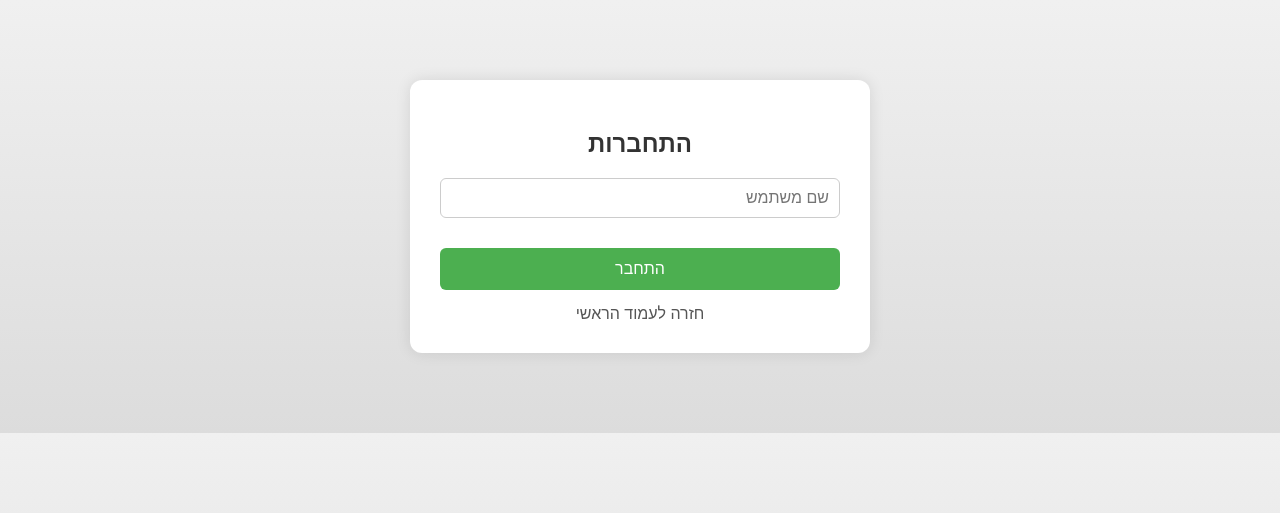
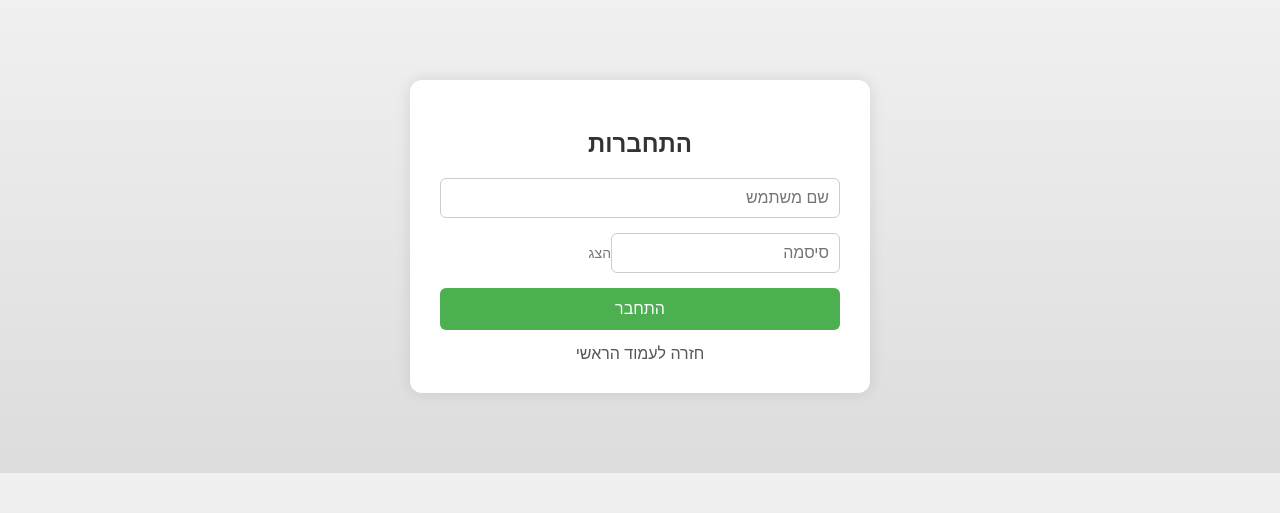
Before and after one commit to Nextwave19/barber, a Flask app: page /login in a window 1280 px wide. Shown: the top 513 px of the page. Run offline with Flask 3, Linux system fonts and the light colour scheme.

Commit message:
Update login.html

```diff
--- a/templates/login.html
+++ b/templates/login.html
@@ -79,31 +79,23 @@
             text-decoration: underline;
         }
 
-        .password-container {
+        .toggle-password {
             position: relative;
-            opacity: 0;
-            max-height: 0;
-            transition: all 0.3s ease;
-            overflow: hidden;
-        }
-
-        .password-container.show {
-            opacity: 1;
-            max-height: 100px;
-        }
-
-        .toggle-password {
-            position: absolute;
-            left: 10px;
-            top: 50%;
-            transform: translateY(-50%);
             cursor: pointer;
             font-size: 14px;
             color: #777;
+            user-select: none;
+            margin-left: 10px;
+            display: inline-block;
         }
 
         .toggle-password:hover {
             color: #333;
+        }
+
+        .password-wrapper {
+            display: flex;
+            align-items: center;
         }
     </style>
 </head>
@@ -119,8 +111,8 @@
     <form method="POST">
         <input type="text" name="username" id="username" placeholder="שם משתמש" value="{{ request.form.username or '' }}" required>
 
-        <div id="password-container" class="password-container">
-            <input type="password" name="password" id="password" placeholder="סיסמה">
+        <div class="password-wrapper">
+            <input type="password" name="password" id="password" placeholder="סיסמה" required>
             <span class="toggle-password" onclick="togglePassword()">הצג</span>
         </div>
 
@@ -133,19 +125,6 @@
 </div>
 
 <script>
-    const adminUser = "{{ admin_user }}";
-
-    function togglePasswordField() {
-        const username = document.getElementById('username').value.trim();
-        const passwordContainer = document.getElementById('password-container');
-
-        if (username === adminUser) {
-            passwordContainer.classList.add("show");
-        } else {
-            passwordContainer.classList.remove("show");
-        }
-    }
-
     function togglePassword() {
         const passwordInput = document.getElementById('password');
         const toggle = document.querySelector('.toggle-password');
@@ -157,12 +136,6 @@
             toggle.textContent = "הצג";
         }
     }
-
-    document.addEventListener('DOMContentLoaded', function () {
-        const usernameInput = document.getElementById('username');
-        usernameInput.addEventListener('input', togglePasswordField);
-        togglePasswordField(); // להריץ מידית אם הטופס נטען עם ערך
-    });
 </script>
 
 </body>
```
